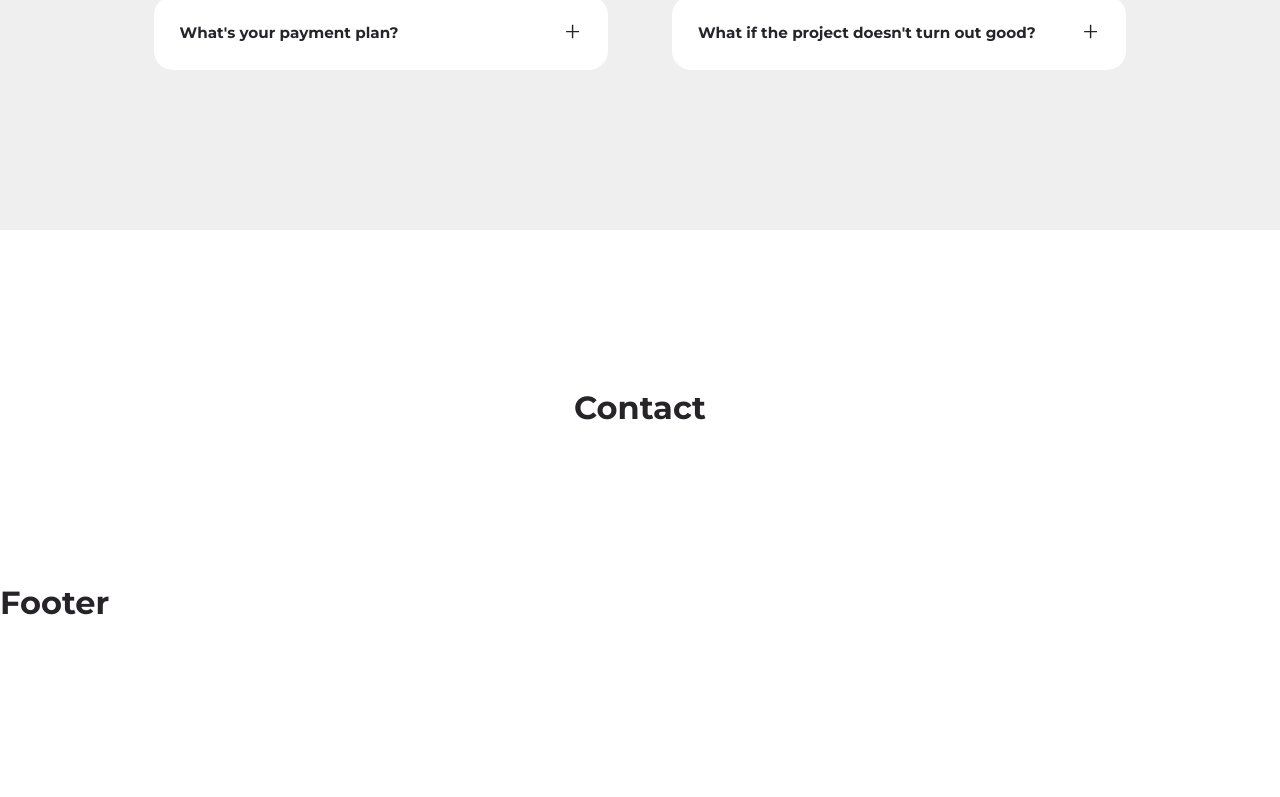
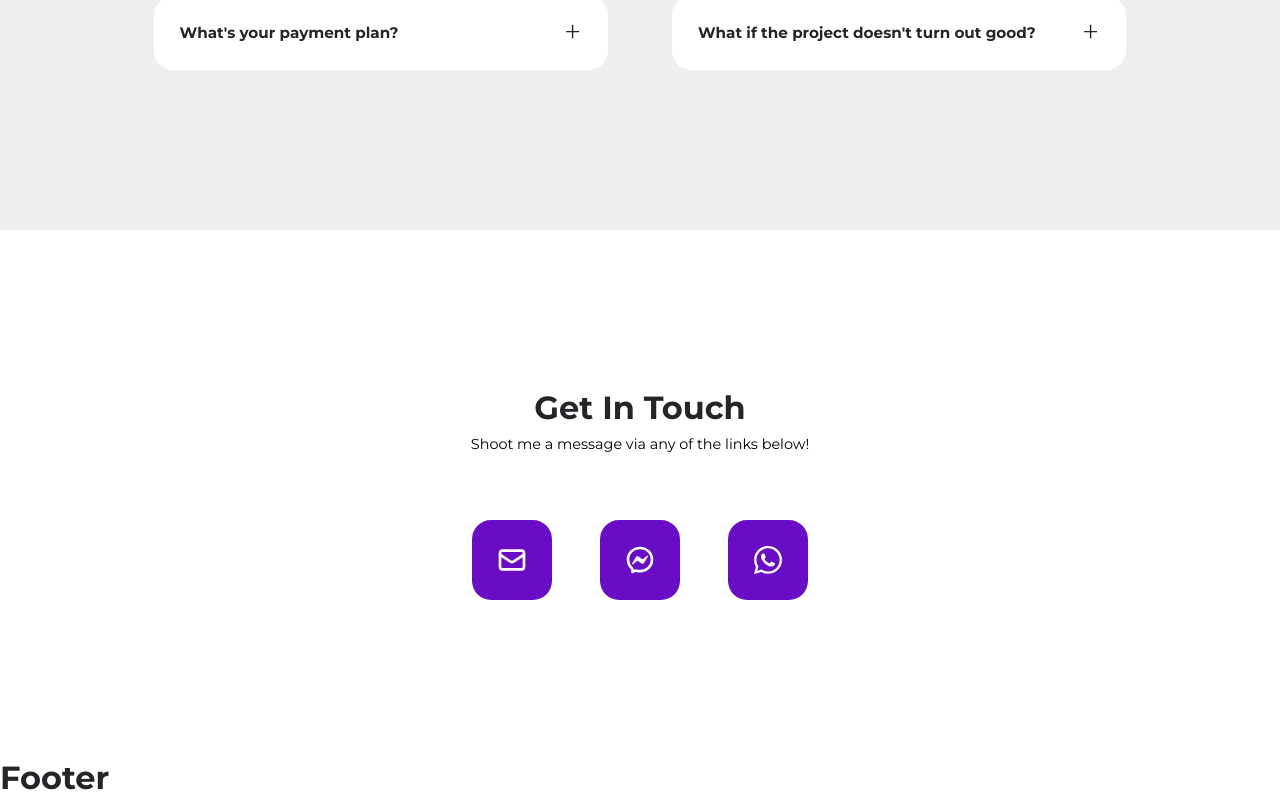
Before and after one commit to Antonio-74/WebsitePortfolioProject, a React (Create React App) app in the folder website-portfolio/: page / in a window 1280 px wide. Shown: the part 5902-6699 px from the top of the page. Built offline with nearby package versions, Linux system fonts and the light colour scheme.

Commit message:
Contact section created

```diff
--- a/website-portfolio/src/sections/contact/Contact.jsx
+++ b/website-portfolio/src/sections/contact/Contact.jsx
@@ -1,9 +1,23 @@
 import React from 'react';
+import contacts from './data';
 import './contact.css';
 
 function Contact() {
   return (
-    <section id='contact'><h2>Contact</h2></section>
+    <section id='contact'>
+      <h2>Get In Touch</h2>
+      <p>Shoot me a message via any of the links below!</p>
+      <div className='container contact__container'>
+        {contacts.map(contact =>
+          <a
+            key={contact.id}
+            href={contact.link}
+            target='_blank'
+            rel='noopener noreferrer'
+          >{contact.icon}</a>
+        )}
+      </div>
+    </section>
   )
 }
 
--- a/website-portfolio/src/sections/contact/contact.css
+++ b/website-portfolio/src/sections/contact/contact.css
@@ -0,0 +1,29 @@
+.contact__container {
+    width: fit-content;
+    display: flex;
+    justify-content: center;
+    gap: 3rem;
+}
+
+.contact__container a {
+    width: 5rem;
+    aspect-ratio: 1/1;
+    background-color: var(--color-primary);
+    display: grid;
+    place-items: center;
+    font-size: 2rem;
+    border: 2px solid transparent;
+    border-radius: var(--border-radius-1);
+}
+
+.contact__container a:hover {
+    background-color: transparent;
+    border-color: var(--color-primary);
+    color: var(--color-primary);
+    transform: translateY(-0.5rem);
+}
+
+/* MEDIA QUERIRES (tablets) */
+@media screen and (max-width: 1024px) {
+
+}
--- /dev/null
+++ b/website-portfolio/src/sections/contact/data.js
@@ -0,0 +1,11 @@
+import { HiOutlineMail } from 'react-icons/hi';
+import { RiMessengerLine } from 'react-icons/ri';
+import { FaWhatsapp } from 'react-icons/fa';
+
+const data = [
+    { id: 1, icon: <HiOutlineMail />, link: 'mailto:dummyegator@gmail.com' },
+    { id: 2, icon: <RiMessengerLine />, link: 'https://www.messenger.com/t/100087217880007'},
+    { id: 3, icon: <FaWhatsapp />, link: 'https://api.whatsapp.com/send/?phone=%2B233557097546'}
+];
+
+export default data;
--- a/website-portfolio/src/sections/navbar/navbar.css
+++ b/website-portfolio/src/sections/navbar/navbar.css
@@ -29,6 +29,10 @@
     gap: 3.5rem;
 }
 
+.nav__menu a {
+    color: white;
+}
+
 #theme__icon {
     background-color: transparent;
     color: white;
```
